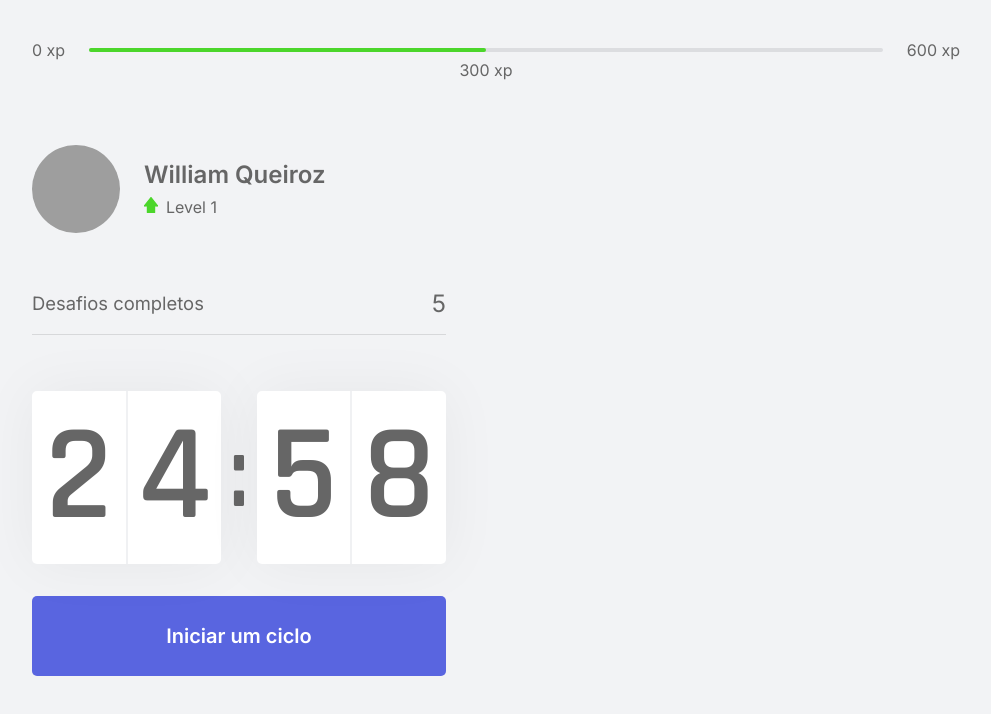
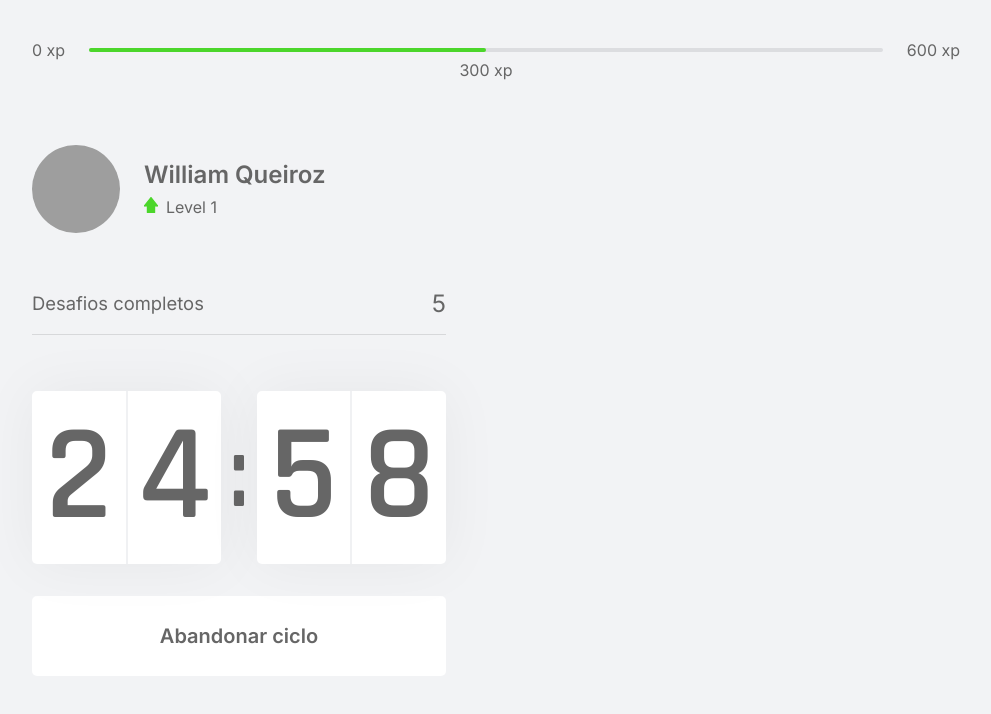
Before and after one commit to wnqueiroz/rocketseat-nlw-4, a Next.js app: page / in a window 1280 px wide. Both pictures are taken after a click on the button "Iniciar um ciclo". Shown: the top 714 px of the page, without its empty margins (144-1135 px from the left). Built offline with nearby package versions, Linux system fonts and the light colour scheme; grey boxes are pictures that could not be loaded.

Commit message:
feat: finished Countdown component

```diff
--- a/src/components/Countdown.tsx
+++ b/src/components/Countdown.tsx
@@ -1,9 +1,14 @@
 import { useState, useEffect } from 'react'
 import styles from '../styles/components/Countdown.module.css'
 
+let countdownTimeout: NodeJS.Timeout
+
 export function Countdown() {
-  const [time, setTime] = useState(25 * 60)
-  const [active, setActive] = useState(false)
+  const initialTime = 25 * 60
+
+  const [time, setTime] = useState(initialTime)
+  const [isActive, setIsActive] = useState(false)
+  const [hasFinished, setHasFinished] = useState(false)
 
   const minutes = Math.floor(time / 60)
   const seconds = time % 60
@@ -12,16 +17,25 @@
   const [secondLeft, secondRight] = String(seconds).padStart(2, '0').split('')
 
   function startCountdown() {
-    setActive(true)
+    setIsActive(true)
+  }
+
+  function resetCountdown() {
+    clearTimeout(countdownTimeout)
+    setIsActive(false)
+    setTime(initialTime)
   }
 
   useEffect(() => {
-    if (active && time > 0) {
-      setTimeout(() => {
+    if (isActive && time > 0) {
+      countdownTimeout = setTimeout(() => {
         setTime(time - 1)
       }, 1000)
+    } else if (isActive && time === 0) {
+      setHasFinished(true)
+      setIsActive(false)
     }
-  }, [active, time])
+  }, [isActive, time])
 
   return (
     <div>
@@ -37,6 +51,21 @@
         </div>
       </div>
 
+      {hasFinished ? (
+        <button disabled className={styles.countdownButton}>
+          Ciclo encerrado
+        </button>
+      ) : (
+        <>
+          {isActive ? (
+            <button
+              type="button"
+              className={`${styles.countdownButton} ${styles.countdownButtonActive}`}
+              onClick={resetCountdown}
+            >
+              Abandonar ciclo
+            </button>
+          ) : (
             <button
               type="button"
               className={styles.countdownButton}
@@ -44,6 +73,9 @@
             >
               Iniciar um ciclo
             </button>
+          )}
+        </>
+      )}
     </div>
   )
 }
--- a/src/styles/components/Countdown.module.css
+++ b/src/styles/components/Countdown.module.css
@@ -56,6 +56,22 @@
   transition: background-color 0.2s;
 }
 
-.countdownButton:hover {
+.countdownButton:not(:disabled):hover {
   background: var(--blue-dark);
 }
+
+.countdownButton:disabled {
+  background: var(--white);
+  color: var(--text);
+  cursor: not-allowed;
+}
+
+.countdownButtonActive {
+  background: var(--white);
+  color: var(--title);
+}
+
+.countdownButtonActive:not(:disabled):hover {
+  background: var(--red);
+  color: var(--white);
+}
```
Lines whose indentation alone changed are shown as unchanged.
